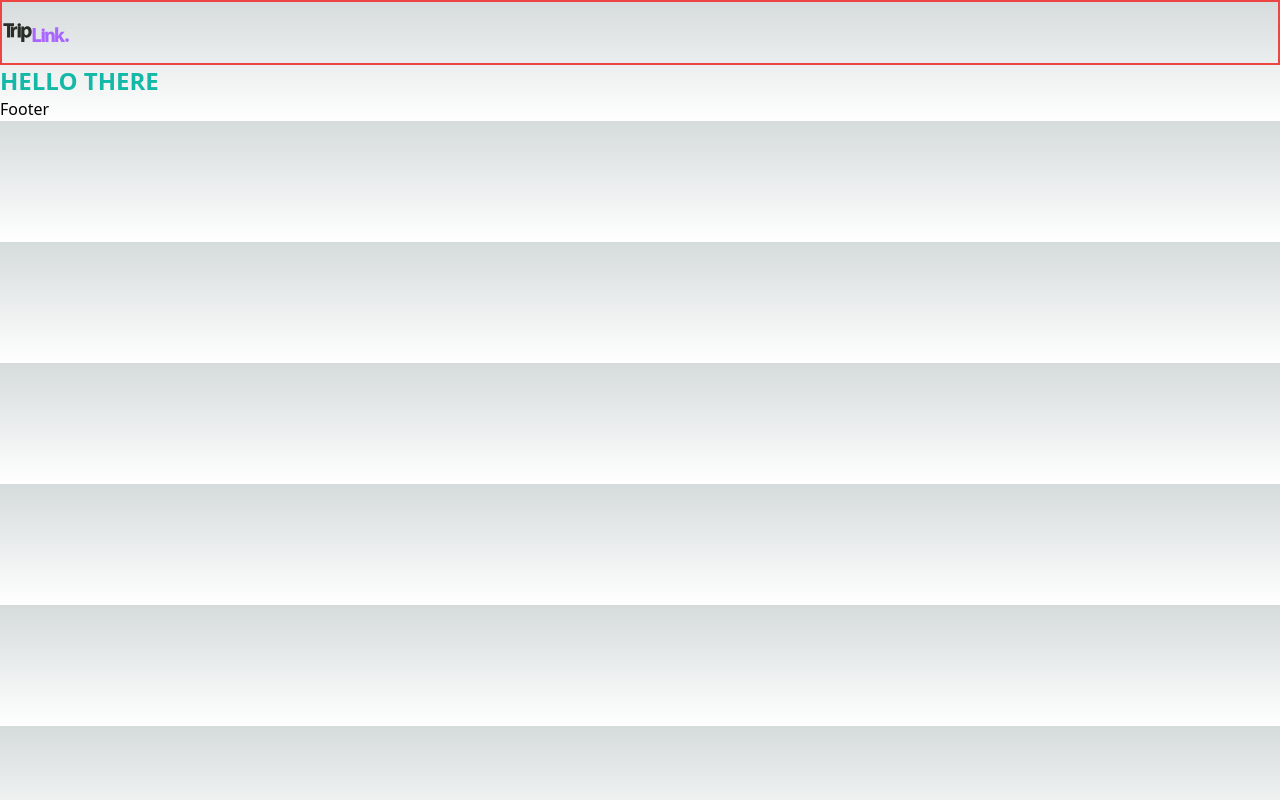
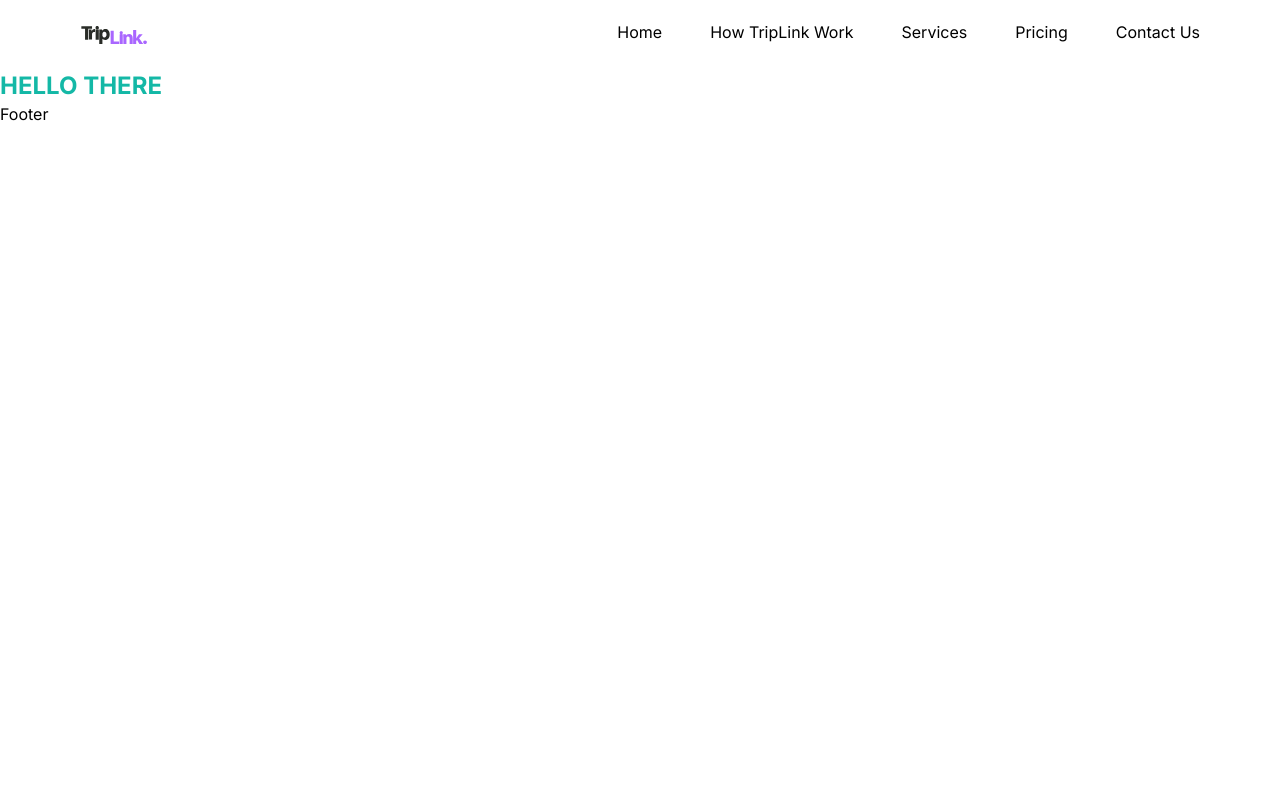
Before and after one commit to galuhastr/next-website-a, a Next.js app: page / in a window 1280 px wide. Built offline with nearby package versions, Linux system fonts and the light colour scheme.

Commit message:
Update Minor

```diff
--- a/app/globals.css
+++ b/app/globals.css
@@ -1,27 +1,157 @@
+@import url('https://fonts.googleapis.com/css2?family=Inter:wght@400;500;600;700;800&display=swap');
+
 @tailwind base;
 @tailwind components;
 @tailwind utilities;
 
-:root {
-  --foreground-rgb: 0, 0, 0;
-  --background-start-rgb: 214, 219, 220;
-  --background-end-rgb: 255, 255, 255;
+* {
+  margin: 0;
+  padding: 0;
+  box-sizing: border-box;
 }
 
-@media (prefers-color-scheme: dark) {
-  :root {
-    --foreground-rgb: 255, 255, 255;
-    --background-start-rgb: 0, 0, 0;
-    --background-end-rgb: 0, 0, 0;
+body {
+  font-family: Inter;
+}
+
+@layer utilities {
+  .btn_white {
+    @apply  border-white bg-white px-8 py-3 text-green-50
+  }
+  .btn_white_text  {
+    @apply  border-white bg-white px-8 py-3 text-gray-90
+  }
+  .btn_green  {
+    @apply  border-green-50 bg-green-50 px-8 py-5 text-white
+  }
+  .btn_dark_green {
+    @apply  bg-green-90 px-8 py-4 text-white transition-all hover:bg-black
+  }
+  .btn_dark_green_outline  {
+    @apply border-gray-20 bg-green-90 px-8 py-5 text-white
+  }
+
+  .max-container {
+    @apply mx-auto max-w-[1440px];
+  }
+
+  .padding-container {
+    @apply px-6 lg:px-20;
+  }
+
+  .flexCenter {
+    @apply flex items-center justify-center;
+  }
+
+  .flexBetween {
+    @apply flex items-center justify-between;
+  }
+
+  .flexStart {
+    @apply flex items-center justify-start;
+  }
+
+  .flexEnd {
+    @apply flex items-center justify-end;
+  }
+
+  /* FONTS */
+  .regular-64 {
+    @apply text-[64px] font-[400] leading-[120%];
+  }
+
+  .regular-40 {
+    @apply text-[40px] font-[400] leading-[120%];
+  }
+
+  .regular-32 {
+    @apply text-[32px] font-[400];
+  }
+
+  .regular-24 {
+    @apply text-[24px] font-[400];
+  }
+
+  .regular-20 {
+    @apply text-[20px] font-[400];
+  }
+
+  .regular-18 {
+    @apply text-[18px] font-[400];
+  }
+
+  .regular-16 {
+    @apply text-[16px] font-[400];
+  }
+
+  .regular-14 {
+    @apply text-[14px] font-[400];
+  }
+
+  .medium-14 {
+    @apply text-[14px] font-[600];
+  }
+
+  .bold-88 {
+    @apply text-[88px] font-[700] leading-[120%];
+  }
+
+  .bold-64 {
+    @apply text-[64px] font-[700] leading-[120%];
+  }
+
+  .bold-52 {
+    @apply text-[52px] font-[700] leading-[120%];
+  }
+
+  .bold-40 {
+    @apply text-[40px] font-[700] leading-[120%];
+  }
+
+  .bold-32 {
+    @apply text-[32px] font-[700] leading-[120%];
+  }
+
+  .bold-20 {
+    @apply text-[20px] font-[700];
+  }
+
+  .bold-18 {
+    @apply text-[18px] font-[700];
+  }
+
+  .bold-16 {
+    @apply text-[16px] font-[700];
+  }
+
+  /* Hero */
+  .hero-map {
+    @apply absolute right-0 top-0 h-screen w-screen bg-pattern-2 bg-cover bg-center md:-right-28 xl:-top-60;
+  }
+
+  /* Camp */
+  .camp-quote {
+    @apply absolute -right-6 bottom-4 w-[140px] lg:bottom-10 xl:-right-8 xl:w-[186px] 3xl:right-0;
+  }
+
+  /* Feature */
+  .feature-phone {
+    @apply absolute top-[13%] z-10 hidden max-w-[1500px] rotate-[15deg] md:-left-16 lg:flex  3xl:left-20;
+  }
+
+  /* Get App */
+  .get-app {
+    @apply max-container relative flex w-full  flex-col justify-between gap-32 overflow-hidden bg-green-90 bg-pattern bg-cover bg-center bg-no-repeat px-6 py-12 text-white sm:flex-row sm:gap-12 sm:py-24 lg:px-20 xl:max-h-[598px] 2xl:rounded-5xl;
   }
 }
 
-body {
-  color: rgb(var(--foreground-rgb));
-  background: linear-gradient(
-      to bottom,
-      transparent,
-      rgb(var(--background-end-rgb))
-    )
-    rgb(var(--background-start-rgb));
+/* Hide scrollbar for Chrome, Safari and Opera */
+.hide-scrollbar::-webkit-scrollbar {
+  display: none;
 }
+
+/* Hide scrollbar for IE, Edge and Firefox */
+.hide-scrollbar {
+  -ms-overflow-style: none; /* IE and Edge */
+  scrollbar-width: none; /* Firefox */
+}
--- a/components/Navbar.tsx
+++ b/components/Navbar.tsx
@@ -1,13 +1,24 @@
+import { NAV_LINKS } from "@/constants"
 import Image from "next/image"
 import Link from "next/link"
 
 const Navbar = () => {
   return (
-    <nav className="border-2 border-red-500 flexbetween max-container
-    padding-container relative z-30 py-5">
-    <Link href="/">
-        <Image src="/trip-logo.svg" alt="logo" width={74} height={24}/>
-    </Link>
+    <nav className="flexBetween max-container padding-container
+    relative z-30 py-5">
+      <Link href="/">
+        <Image src="/trip-logo.svg" alt="logo" width={74}
+        height={29}/>
+      </Link>
+
+      <ul className="hidden h-full gap-12 lg:flex">
+        {NAV_LINKS.map((link) => (
+          <Link href={link.href} key={link.key} className="regular-16 text-gray flexCenter cursor-pointer pb-1.5 transition-all
+          hover:font-bold">
+            {link.label}
+          </Link>
+        ))}
+      </ul>
     </nav>
   )
 }
--- /dev/null
+++ b/constants/index.ts
@@ -0,0 +1,8 @@
+//Navigation
+export const NAV_LINKS = [
+    { href: '/', key: 'home', label: 'Home' },
+    { href: '/', key: 'how_triplink_work', label: 'How TripLink Work' },
+    { href: '/', key: 'services', label: 'Services' },
+    { href: '/', key: 'pricing', label: 'Pricing' },
+    { href: '/', key: 'contact_us', label: 'Contact Us' },
+];
```
